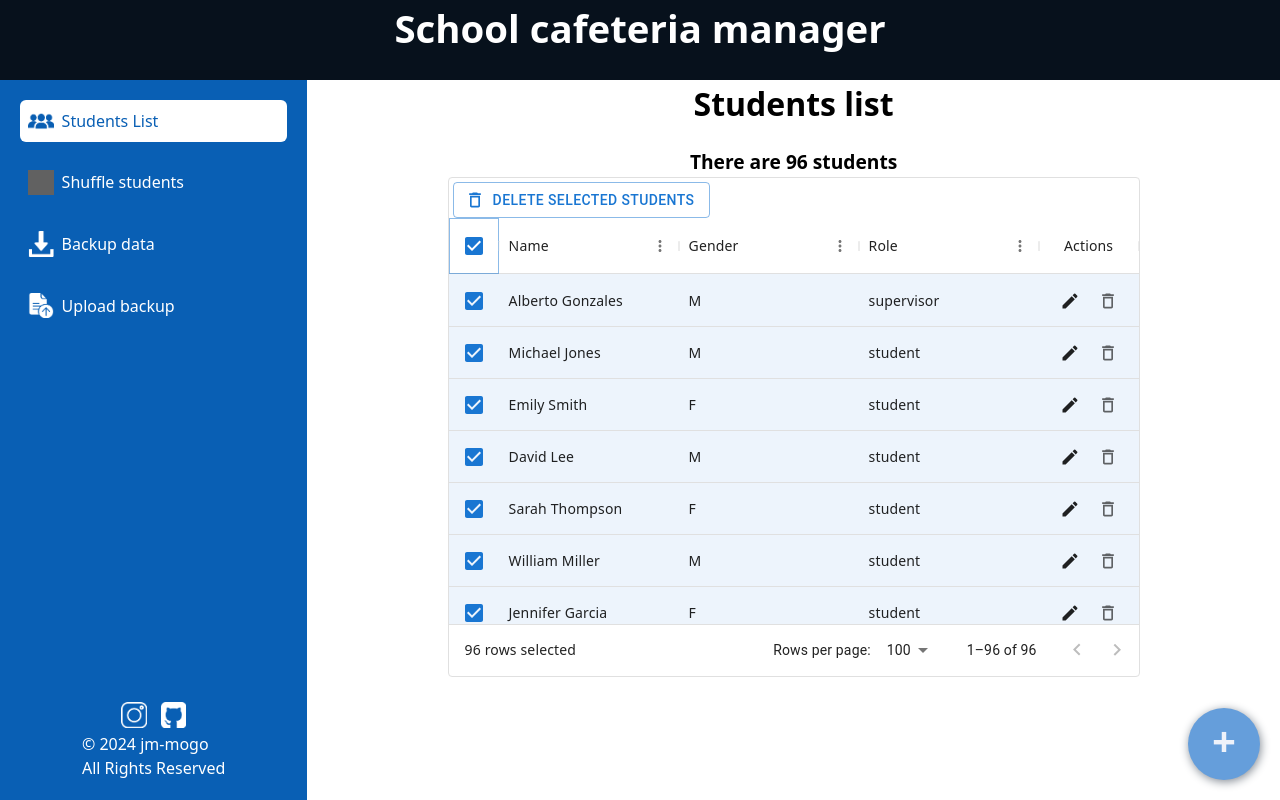
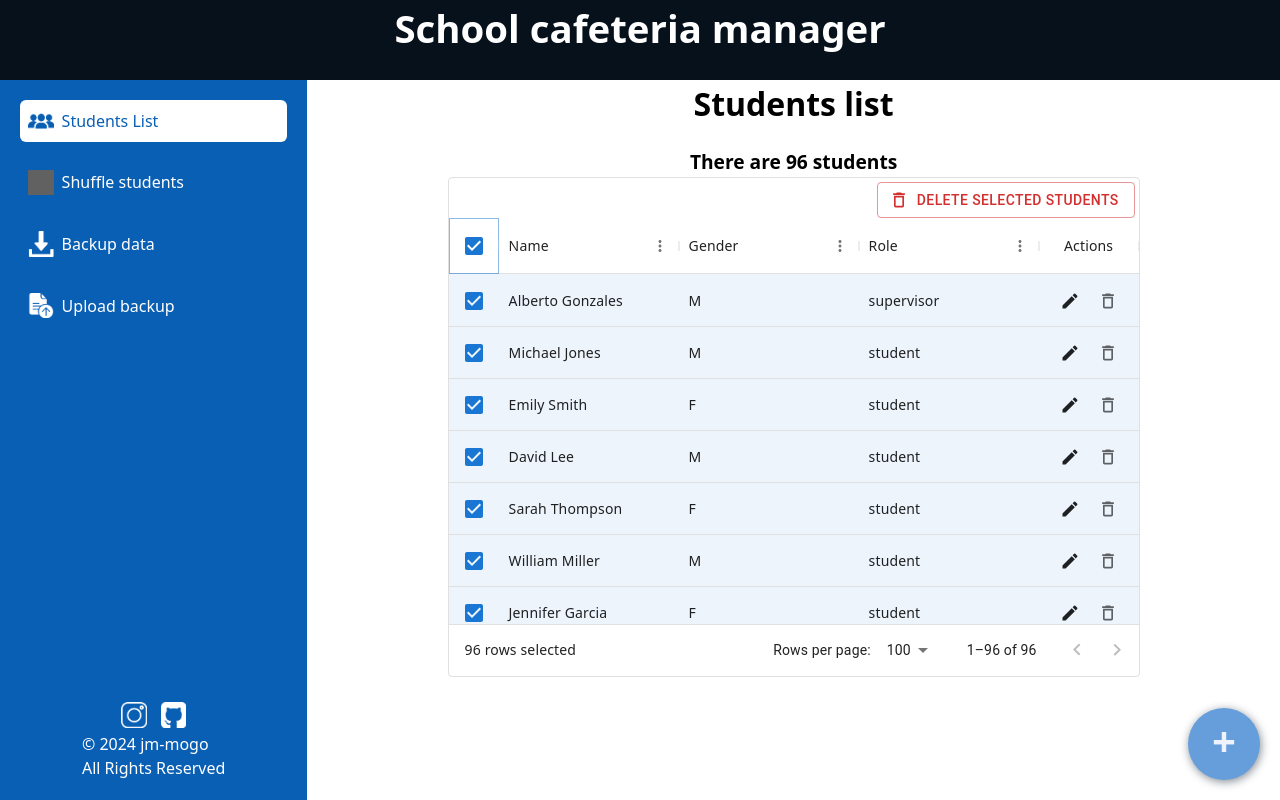
Before and after one commit to jm-mogo/studentsTableShuffle, a React (Vite) app: page / in a window 1280 px wide. Both pictures are taken after a click on the element 473 px from the left and 205 px from the top of the page. Built offline with nearby package versions, Linux system fonts and the light colour scheme; grey boxes are pictures that could not be loaded; what @react-pdf/renderer would draw is missing.

Commit message:
change delete selected students button color

```diff
--- a/src/studentList/StudentTable.jsx
+++ b/src/studentList/StudentTable.jsx
@@ -52,7 +52,7 @@ function AlertDialog({
     return (
         <>
             <Button
-                color="primary"
+                color="error"
                 startIcon={<DeleteIcon />}
                 variant="outlined"
                 onClick={handleClickOpen}
@@ -130,19 +130,13 @@ function deleteMuliple(props) {
     if (rowSelectionModel.length > 0)
         return (
             <GridToolbarContainer>
+                <Box sx={{ flexGrow: 1 }} />
                 <AlertDialog
                     students={students}
                     setStudents={setStudents}
                     rowSelectionModel={rowSelectionModel}
                     setRowSelectionModel={setRowSelectionModel}
                 />
-                {/* <Button
-                    color="primary"
-                    startIcon={<DeleteIcon />}
-                    onClick={handleClick}
-                >
-                    Delete Selected Students
-                </Button> */}
             </GridToolbarContainer>
         );
 }
```
